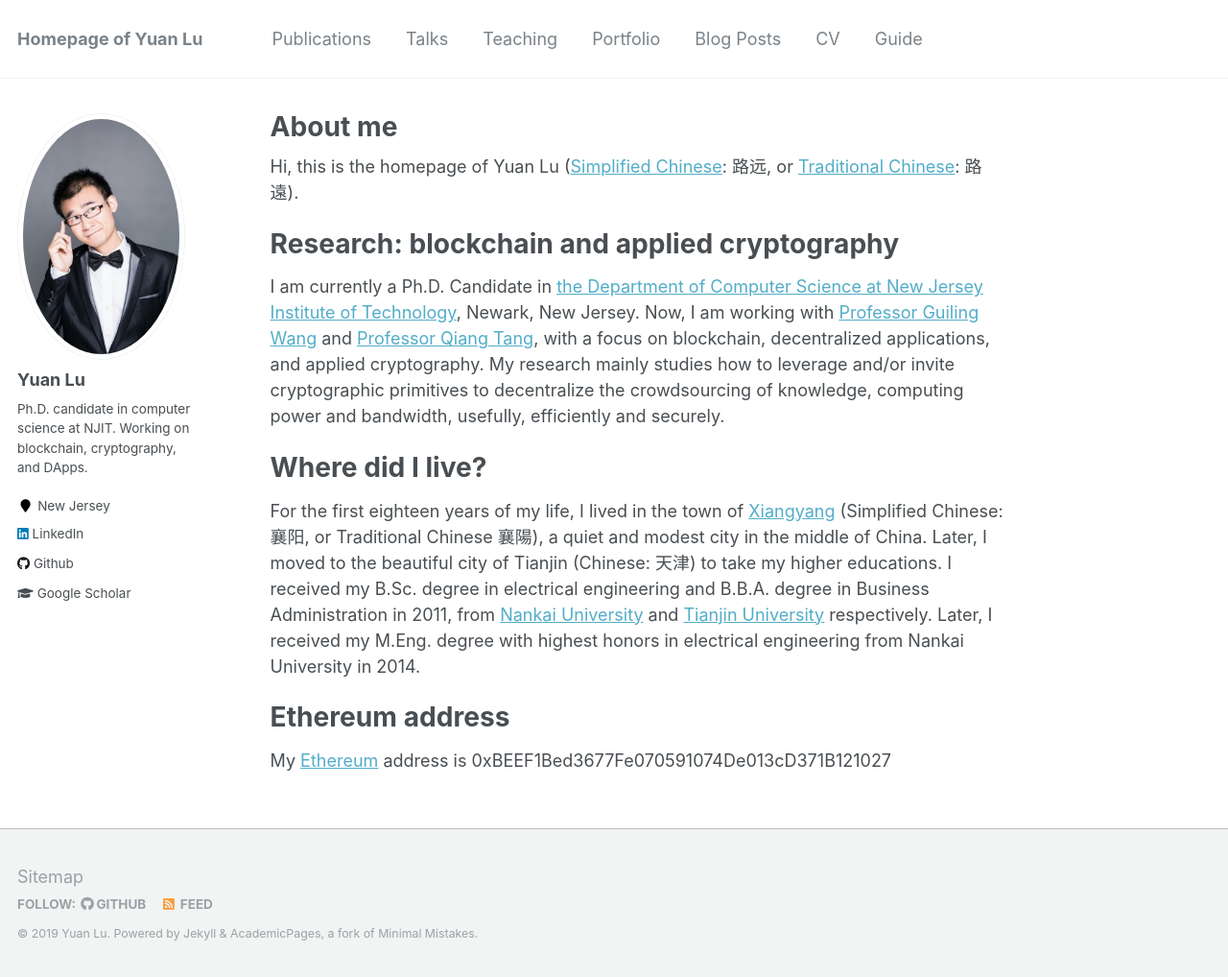
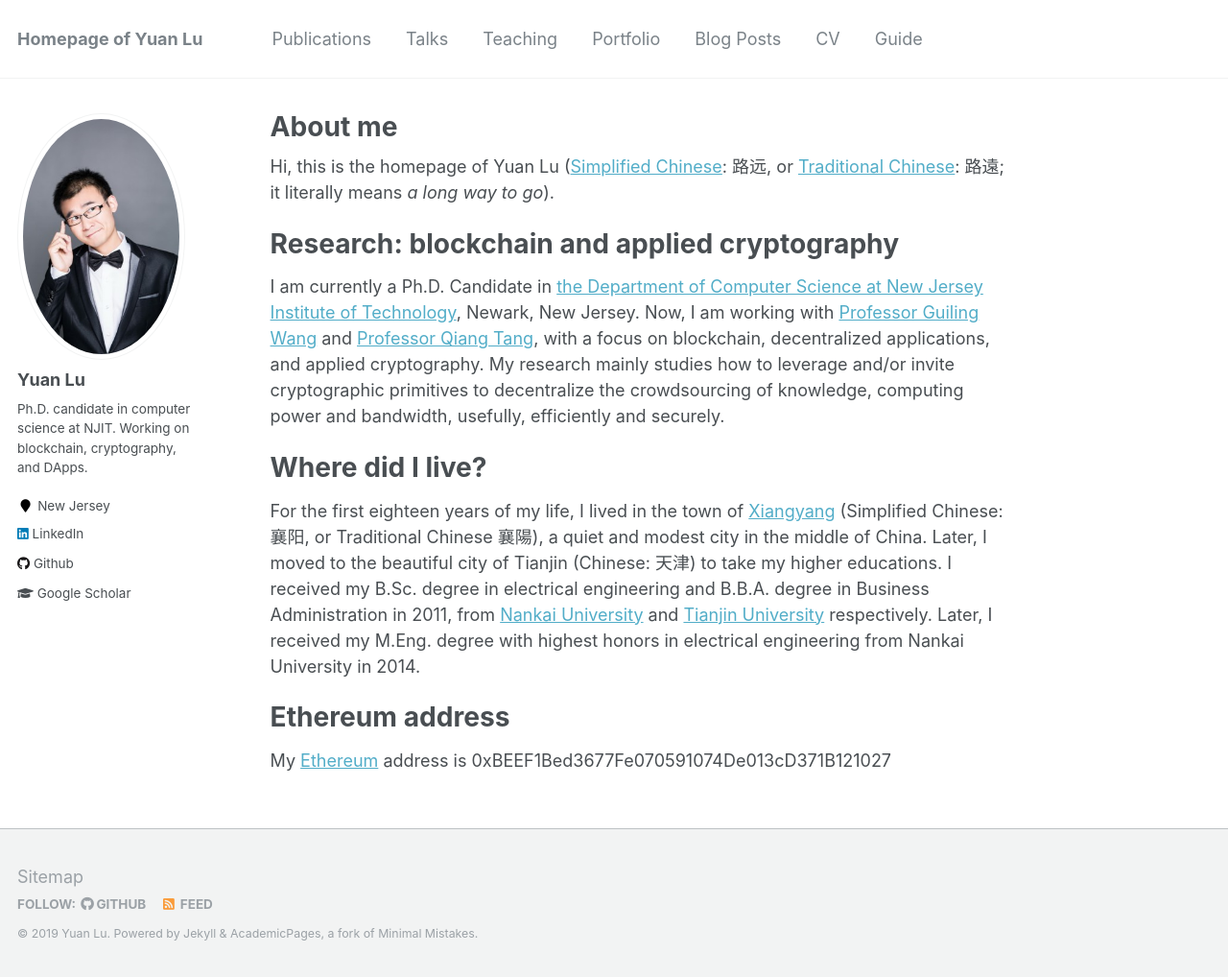
Before and after one commit to yylluu/yylluu.github.io, a Jekyll site: the page built from _pages/about.md, in a window 1280 px wide and 1018 px high. Shown: the whole window at 96% size. Built offline with Jekyll 4.4.1, drawn with Linux system fonts in a browser that asks for light colours.

Commit message:
Update about.md

```diff
--- a/_pages/about.md
+++ b/_pages/about.md
@@ -8,7 +8,7 @@ redirect_from:
   - /about.html
 ---
 
-Hi, this is the homepage of Yuan Lu ([Simplified Chinese](https://en.wikipedia.org/wiki/Simplified_Chinese_characters): 路远, or [Traditional Chinese](https://en.wikipedia.org/wiki/Traditional_Chinese_characters): 路遠).
+Hi, this is the homepage of Yuan Lu ([Simplified Chinese](https://en.wikipedia.org/wiki/Simplified_Chinese_characters): 路远, or [Traditional Chinese](https://en.wikipedia.org/wiki/Traditional_Chinese_characters): 路遠; it literally means *a long way to go*).
 
 Research: blockchain and applied cryptography
 ======
```
